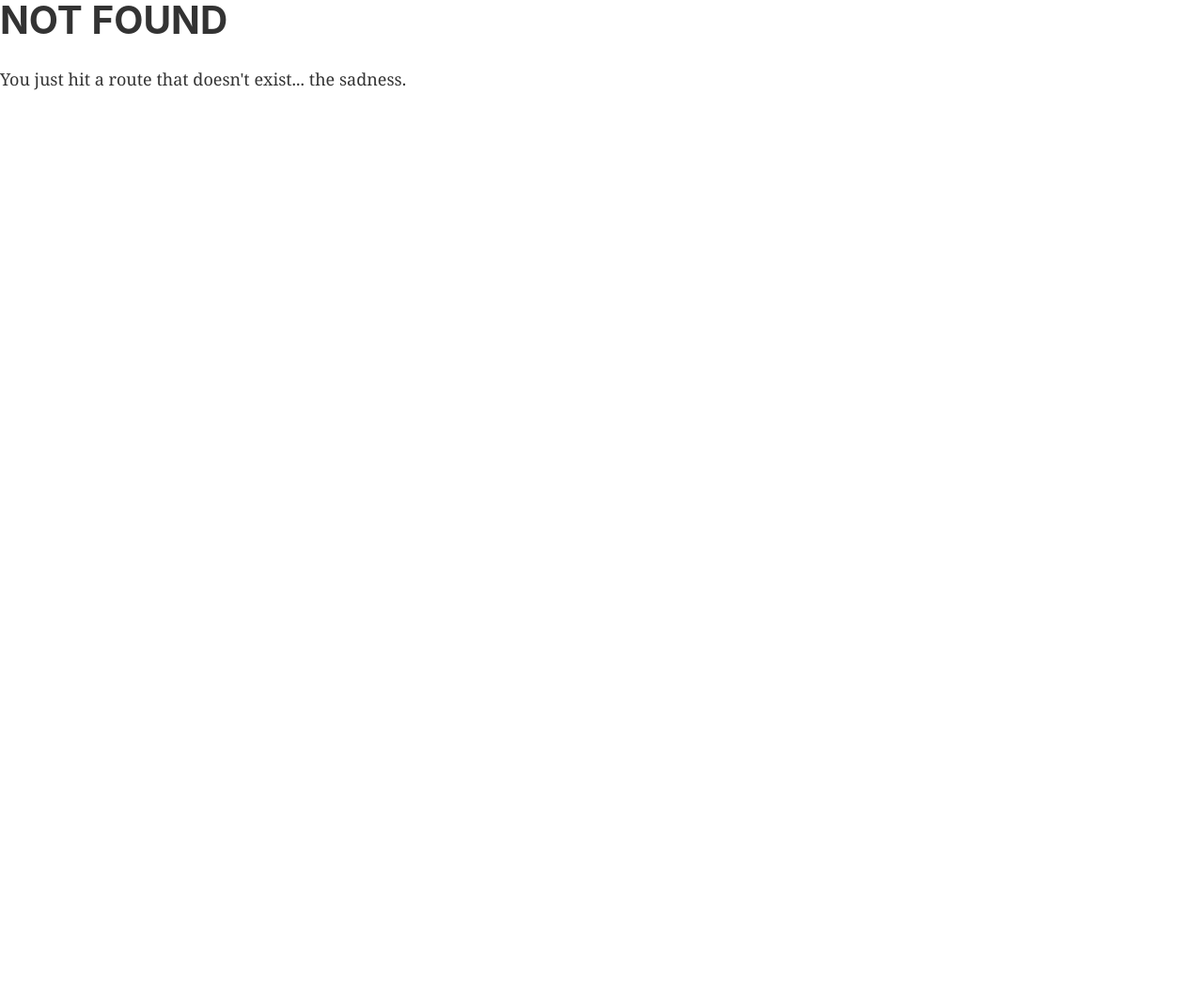
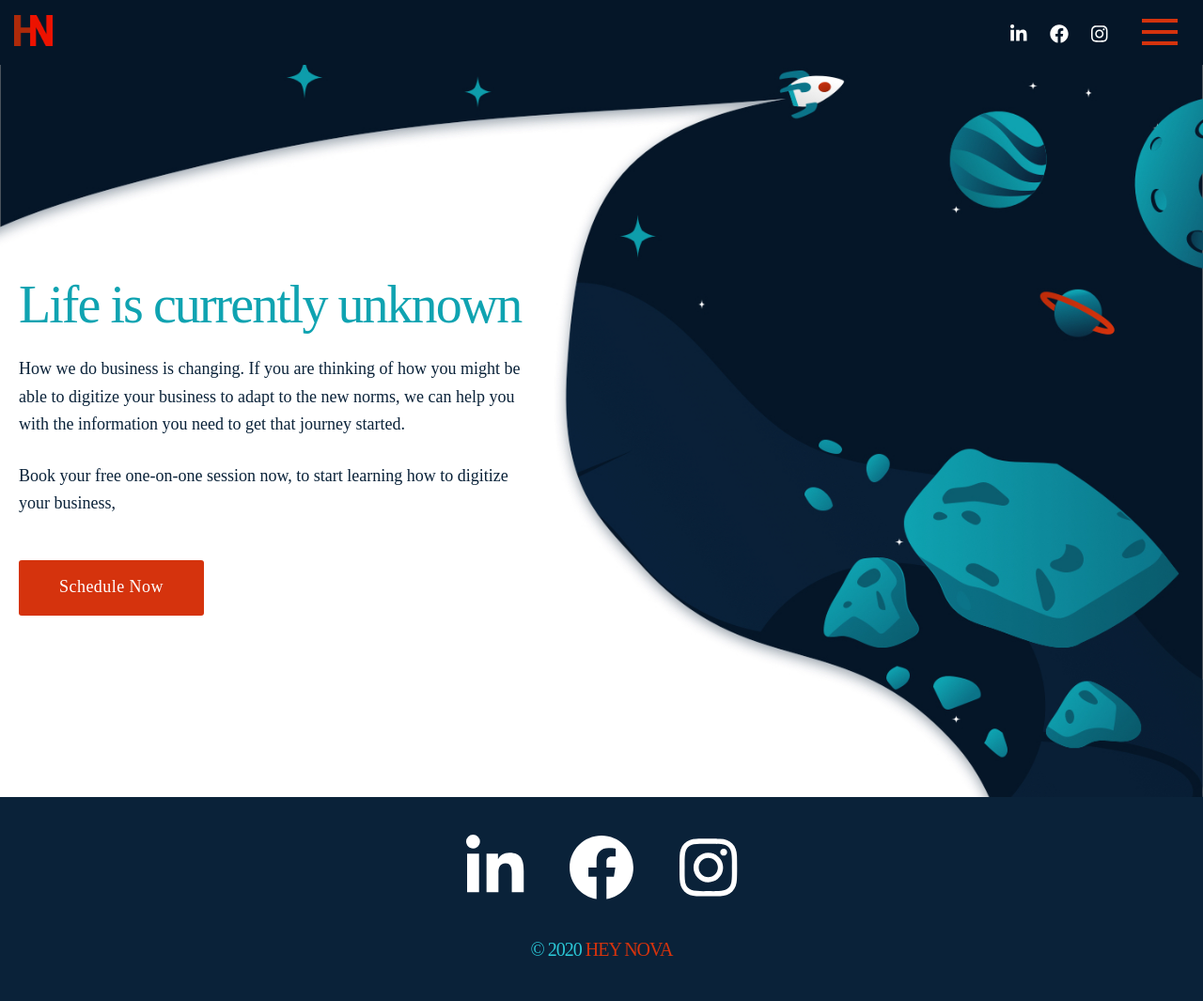
Before and after one commit to heynovaio/heynovaio, a Gatsby site: page /consult in a window 1280 px wide. Before the commit this address had no page. Shown: the whole page at 94% size. Before the commit the page ends 800 px from the top, so only its background shows below. Built offline with nearby package versions, Linux system fonts and the light colour scheme; Gatsby itself is replaced by a stand-in of ours.

Commit message:
no message

```diff
--- a/src/components/homepage/footer.js
+++ b/src/components/footer.js
@@ -4,7 +4,7 @@ import { FontAwesomeIcon } from '@fortawesome/react-fontawesome'
 import {faLinkedinIn, faFacebook, faInstagram} from "@fortawesome/free-brands-svg-icons"
 
 const Footer = styled.section`
-  padding: 0px 20px 15px;
+  padding: 30px 20px 15px;
   background-color: #0a2239;
   img {
     width: 100%;
--- a/src/components/header.js
+++ b/src/components/header.js
@@ -12,14 +12,19 @@ const Header = styled.header`
   position: absolute;
   top: 0;
   width: 100%;
-  z-index: 2;
+  z-index: 3;
+  background: #051628;
   img {
-    max-width: 56px;
-    margin-top:17px;
-    margin-left: 15px;
-    position: absolute;
-    left: 0;
+    display: block;
   }
+`
+const ImgContainer = styled(Link)`
+  max-width: 56px;
+  padding-top:16px;
+  padding-left: 15px;
+  position: absolute;
+  left: 0;
+  display: block;
 `
 const LinkContainer = styled.div`
   display: flex;
@@ -91,26 +96,7 @@ const HamburgerStyle = styled.div`
     }
   }
 `
-
-const Menu = styled.div `
-  position: fixed;
-  top: 0;
-  right: 0;
-  width: 100vw;
-  height: 0;
-  text-align: center;
-  background: #0fa3b1;
-  z-index: 3;
-  opacity: 0;
-  transition: .25s all;
-  visibility: hidden;
-  &.open {
-    display: block;
-    height: 100vh;
-    opacity: 1;
-    padding-top: 200px;
-    visibility: visible;
-  }
+const Nav = styled.nav `
   a {
     text-decoration: none;
     padding: 10px 10px 10px;
@@ -140,10 +126,50 @@ const Menu = styled.div `
     }
   }
 `
-
+const Menu = styled.div `
+  position: fixed;
+  top: 0;
+  right: 0;
+  width: 100vw;
+  height: 0;
+  text-align: center;
+  background: #0fa3b1;
+  z-index: 3;
+  opacity: 0;
+  transition: .25s all;
+  visibility: hidden;
+  &.open {
+    display: block;
+    height: 100vh;
+    opacity: 1;
+    padding-top: 200px;
+    visibility: visible;
+  }
+`
+const LinkContainerMenu = styled.div`
+  display: flex;
+  text-align: center;
+  justify-content: center;
+  margin-top: 40px;
+  a {
+    padding: 23px 18px 20px;
+    font-size: 80px;
+    font-family: Stolzl;
+    font-weight: 400;
+    text-align: center;
+    text-decoration: none;
+    color: #0a2239;
+    letter-spacing: 0.025em;
+    &:hover {
+      color: #fff;
+    }
+  }
+`
 export default () => (
   <Header>
-    <img role="presentation" alt="Hey Nova Logo" src={img1}/>
+    <ImgContainer to="/">
+      <img role="presentation" alt="Hey Nova Logo" src={img1}/>
+    </ImgContainer>
     <LinkContainer>
       <LinkedInLink target="blank" href="https://www.linkedin.com/in/kirsten-dodd-heynova/">
          <FontAwesomeIcon icon={faLinkedinIn} />
@@ -157,11 +183,21 @@ export default () => (
     </LinkContainer>
     <Hamburger/>
     <Menu id="drop">{/*whole drop down*/}
-      <div>
+      <Nav>
         <div><Link onClick={showDrop} to="/">Home</Link></div>
-        <div><Link onClick={showDrop} to="/work/">Our Work</Link></div>
-        <div><a onClick={showDrop} href="#footer">Get in Touch</a></div>
-      </div>
+        <div><Link onClick={showDrop} to="/contact/">Get in Touch</Link></div>
+      </Nav>
+      <LinkContainerMenu>
+        <LinkedInLink target="blank" href="https://www.linkedin.com/in/kirsten-dodd-heynova/">
+           <FontAwesomeIcon icon={faLinkedinIn} />
+        </LinkedInLink>
+        <FaceBookLink target="blank" href="https://www.facebook.com/heynovaio/">
+           <FontAwesomeIcon icon={faFacebook} />
+        </FaceBookLink>
+        <InstagramLink target="blank" href="https://www.instagram.com/heynovaio/">
+           <FontAwesomeIcon icon={faInstagram} />
+        </InstagramLink>
+      </LinkContainerMenu>
     </Menu>
   </Header>
 )
--- a/src/components/homepage/contact.js
+++ b/src/components/homepage/contact.js
@@ -6,7 +6,7 @@ import { FontAwesomeIcon } from '@fortawesome/react-fontawesome'
 import {faLinkedinIn} from "@fortawesome/free-brands-svg-icons"
 
 const Contact = styled.section`
-  padding: 55px 0 51px;
+  padding: 55px 0 21px;
   background: #0a2239;
 `
 const H2 = styled.h2`
--- a/src/components/homepage/what.js
+++ b/src/components/homepage/what.js
@@ -69,7 +69,7 @@ const P = styled.p`
   line-height: 1.4;
   text-align: left;
   font-family: Ubuntu;
-  color: #0fa3b1;
+  color: #fff;
   @media (max-width: 1270px) {
     color: #0fa3b1;
   }
--- a/src/components/layout.js
+++ b/src/components/layout.js
@@ -7,15 +7,23 @@
 
 import React from "react"
 import PropTypes from "prop-types"
-import { ParallaxProvider } from 'react-scroll-parallax';
+import Header from "./header"
+import Footer from "./footer"
+import styled from '@emotion/styled'
 
 import "./layout.css"
 
+const Main = styled.main`
+  position: relative;
+`
+
 const Layout = ({ children }) => {
   return (
-    <ParallaxProvider>
-      <main>{children}</main>
-    </ParallaxProvider>
+    <>
+      <Header></Header>
+      <Main>{children}</Main>
+      <Footer></Footer>
+    </>
   )
 }
 
--- /dev/null
+++ b/src/pages/consult.js
@@ -0,0 +1,124 @@
+import React from "react"
+import styled from '@emotion/styled'
+import Layout from "../components/layout"
+import img1 from '../images/landing-bg.jpg'
+import Contact from "../components/homepage/contact"
+
+const HeroSection = styled.section`
+  background-color: #051627;
+  padding: 0 20px 20px;
+  position: relative;
+  margin-top: 50px;
+  @media (min-width: 960px) {
+    background-image: url( ${img1} );
+    background-size: cover;
+  }
+  @media (max-width: 960px) {
+    background: #fff;
+  }
+  @media (max-width: 768px) {
+    padding-bottom: 75px;
+    overflow: hidden;
+  }
+`
+const ContentContainer = styled.div`
+  max-width: 1288px;
+  padding: 215px 0 20px;
+  margin: 0 auto;
+  position: relative;
+  @media (min-width: 768px) {
+    min-height: 778px;
+  }
+  @media (max-width: 768px) {
+    padding-top: 115px;
+  }
+`
+const H1 = styled.h1`
+  max-width: 670px;
+  font-size: 56px;
+  font-weight: 500;
+  line-height: 1.04;
+  color: #0fa3b1;
+  margin: 30px 0 25px;
+  font-family: Stolzl;
+  letter-spacing: -0.035em;
+  @media (max-width: 1026px) {
+    font-size: 78px;
+  }
+  @media (max-width: 760px) {
+    font-size: 48px;
+  }
+`
+const P = styled.p`
+  max-width: 556px;
+  font-size: 18px;
+  line-height: 1.64;
+  color: #0a2239;
+  margin: 25px 0 25px;
+  font-family: Ubuntu;
+`
+const Button = styled.a`
+  border-radius: 3px;
+  width: 197px;
+  padding: 15px 0 18px;
+  background-color: #d5330d;
+  margin: 45px 0 0;
+  display: block;
+  font-size: 18px;
+  font-weight: 400;
+  letter-spacing: 0.025em;
+  text-align: center;
+  color: #ffffff;
+  font-family: Stolzl;
+  text-decoration: none;
+`
+const ImgContainer = styled.div`
+  position: absolute;
+  bottom: 0;
+  right: 0;
+`
+const Planet1 = styled.div`
+  position: absolute;
+  bottom: -60px;
+  right: 0;
+  @media (max-width: 768px) {
+    display: none;
+  }
+`
+const Planet2 = styled.div`
+  position: absolute;
+  bottom: 300px;
+  right: 50px;
+  @media (max-width: 900px) {
+    bottom: 577px;
+  }
+  @media (max-width: 568px) {
+    bottom: 477px;
+    right: 50px;
+  }
+`
+const Planet3 = styled.div`
+  position: absolute;
+  bottom: 100px;
+  right: 300px;
+  @media (max-width: 768px) {
+    right: 0px;
+    bottom: -7px;
+  }
+`
+
+export default () => (
+  <Layout>
+    <>
+      <HeroSection>
+        <ContentContainer>
+          <H1>Life is currently unknown</H1>
+          <P>How we do business is changing. If you are thinking of how you might be able to digitize your business to adapt to the new norms, we can help you with the information you need to get that journey started.
+          </P>
+          <P>Book your free one-on-one session now, to start learning how to digitize your business,</P>
+          <Button href="#">Schedule Now</Button>
+        </ContentContainer>
+      </HeroSection>
+    </>
+  </Layout>
+)
--- /dev/null
+++ b/src/pages/contact.js
@@ -0,0 +1,93 @@
+import React from "react"
+import styled from '@emotion/styled'
+import Layout from "../components/layout"
+import Contact from "../components/homepage/contact"
+
+const H1 = styled.h1`
+  font-size: 110px;
+  font-weight: 500;
+  line-height: 1.04;
+  color: #0a2239;
+  margin: 0 0 25px;
+  font-family: Stolzl;
+  text-align: center;
+`
+const Main = styled.div`
+
+`
+const P = styled.p`
+  color: #0a2239;
+  max-width: 556px;
+  font-size: 26px;
+  line-height: 1.64;
+  margin: 35px auto 55px;
+  font-family: Ubuntu;
+  text-align: center;
+`
+const Container = styled.div`
+  max-width: 1288px;
+  padding: 215px 0 215px;
+  margin: 0 auto;
+  position: relative;
+  @media (min-width: 768px) {
+    min-height: 678px;
+  }
+  @media (max-width: 767px) {
+    padding: 175px 0 155px;
+  }
+`
+const ActionContainer = styled.div`
+  max-width: 580px;
+  margin: 0 auto;
+  font-family: Ubuntu;
+  font-size: 20px;
+  vertical-align: middle;
+  text-align: center;
+  @media (max-width: 767px) {
+    padding: 0 5px;
+  }
+  @media (min-width: 767px) {
+    display: flex;
+    justify-content: space-between;
+  }
+`
+const A = styled.a`
+  background: #d5330d;
+  color: #fff;
+  padding: 18px 25px 22px;
+  font-size: 20px;
+  text-decoration: none;
+  width: 250px;
+  text-align: center;
+  font-family: Ubuntu;
+  display: inline-block;
+  @media (max-width: 767px) {
+    width: 300px;
+  }
+  &:hover {
+    background: #b33113;
+  }
+`
+const Span = styled.span`
+  padding: 16px 5px 15px;
+  font-weight: 500;
+  @media (max-width: 767px) {
+    display: block;
+  }
+`
+export default () => (
+  <Layout>
+    <Main>
+      <Container>
+        <H1>Hey There</H1>
+        <P>How can we help you?</P>
+        <ActionContainer>
+          <A href="#">Book a Chat</A>
+          <Span>or</Span>
+          <A href="mailto:info@heynova.io">Email us a Question</A>
+        </ActionContainer>
+      </Container>
+    </Main>
+    <Contact/>
+  </Layout>
+)
--- a/src/pages/index.js
+++ b/src/pages/index.js
@@ -1,6 +1,5 @@
 import React from "react"
 import Layout from "../components/layout"
-import Header from "../components/header"
 
 import Hero from "../components/homepage/hero"
 import How from "../components/homepage/how"
@@ -11,11 +10,9 @@ import Inclusive from "../components/homepage/inclusive"
 import Testimonial from "../components/homepage/testimonial"
 import About from "../components/homepage/about"
 import Contact from "../components/homepage/contact"
-import Footer from "../components/homepage/footer"
 
 export default () => (
   <Layout>
-    <Header/>
     <Hero/>
     <Who/>
     <What/>
@@ -25,6 +22,5 @@ export default () => (
     <Testimonial/>
     <About/>
     <Contact/>
-    <Footer/>
   </Layout>
 )
```
Also changed, not shown: src/components/homepage/hero.js (+2 -17 lines), src/images/bg.jpg (added), src/images/landing-bg.jpg (added).
